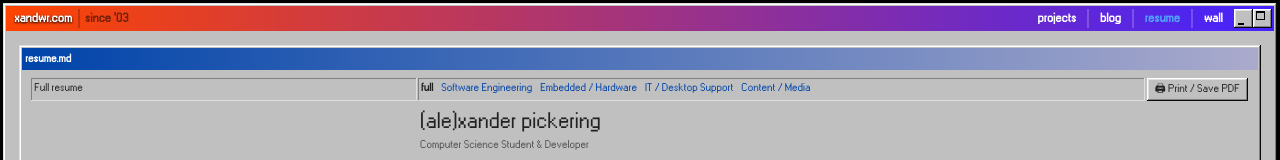
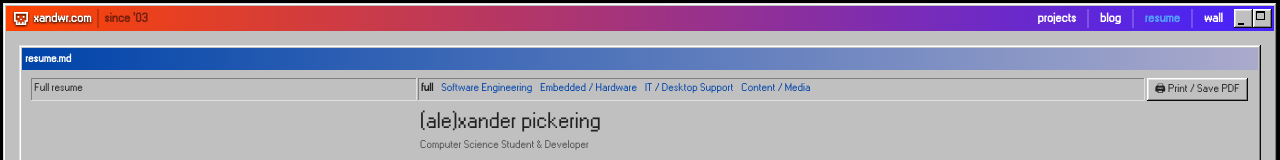
Before and after one commit to xandwr/xandwr, a SvelteKit app: page /resume in a window 1280 px wide. Shown: the top 160 px of the page. Built offline with nearby package versions, Linux system fonts and the light colour scheme.

Commit message:
Favicon wiring

```diff
--- a/src/routes/+layout.svelte
+++ b/src/routes/+layout.svelte
@@ -80,9 +80,16 @@
 						>
 							<a
 								href="/"
-								class="text-white text-lg drop-shadow-xs drop-shadow-black"
-								onclick={navigate}>xandwr.com</a
+								class="flex flex-row items-center gap-2 text-white text-lg drop-shadow-xs drop-shadow-black"
+								onclick={navigate}
 							>
+								<img
+									src={favicon}
+									alt="Logo"
+									class="h-5 w-5 brightness-0 invert"
+								/>
+								xandwr.com
+							</a>
 							<hr class="h-full border border-black/20" />
 							<p class="font-light opacity-50">
 								<span class="md:hidden">{currentLabel}</span>
```
Also changed, not shown: src/lib/assets/favicon.svg.
